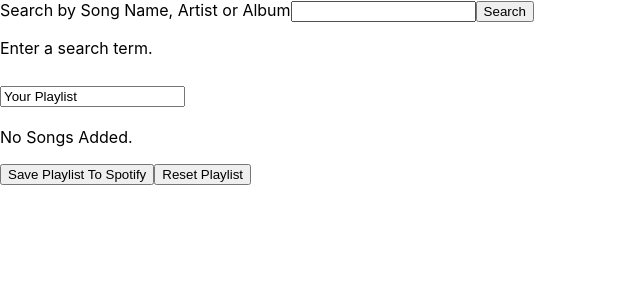
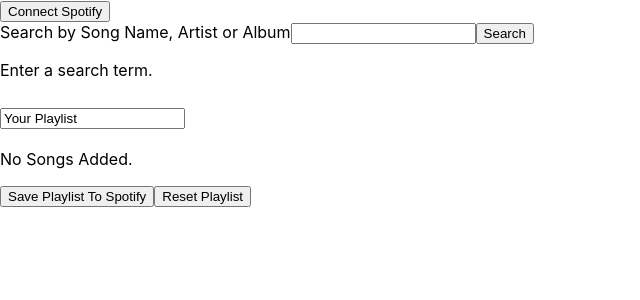
Before and after one commit to Polovni/jammming, a React (Create React App) app: page / in a window 1280 px wide. Shown: the top 300 px of the page, without its empty margins (0-640 px from the left). Built offline with nearby package versions, Linux system fonts and the light colour scheme.

Commit message:
returned the connect spotify button

```diff
--- a/src/App.js
+++ b/src/App.js
@@ -167,6 +167,8 @@
 
   return (
     <>
+      <button onClick={connectSpotify}>Connect Spotify</button>
+
       <Input token={accessToken} onSearchSubmit={handleSearchSubmit} />
 
       {searchTerm ? <Filter searchTerm={searchTerm}
```
